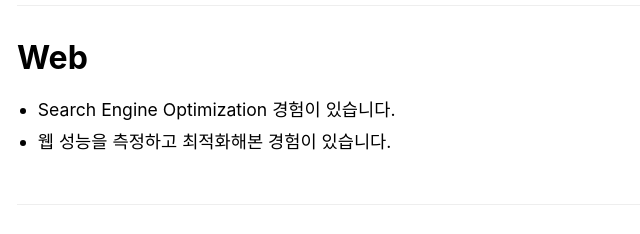
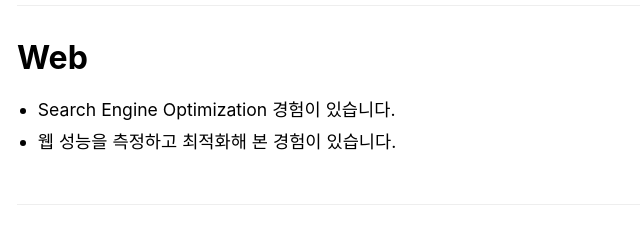
Before and after one commit to jaesoekjjang/cv, a website: page index.html in a window 1280 px wide. Shown: the part 3560-3794 px from the top of the page, 255-895 px from the left. Drawn offline with Linux system fonts and the light colour scheme; a web font is replaced by a local one.

Commit message:
Fix typo

```diff
--- a/index.html
+++ b/index.html
@@ -228,7 +228,7 @@
           <h3>Web</h3>
           <ul>
             <li>Search Engine Optimization 경험이 있습니다.</li>
-            <li>웹 성능을 측정하고 최적화해본 경험이 있습니다.</li>
+            <li>웹 성능을 측정하고 최적화해 본 경험이 있습니다.</li>
           </ul>
         </div>
         <div class="skill">
```
